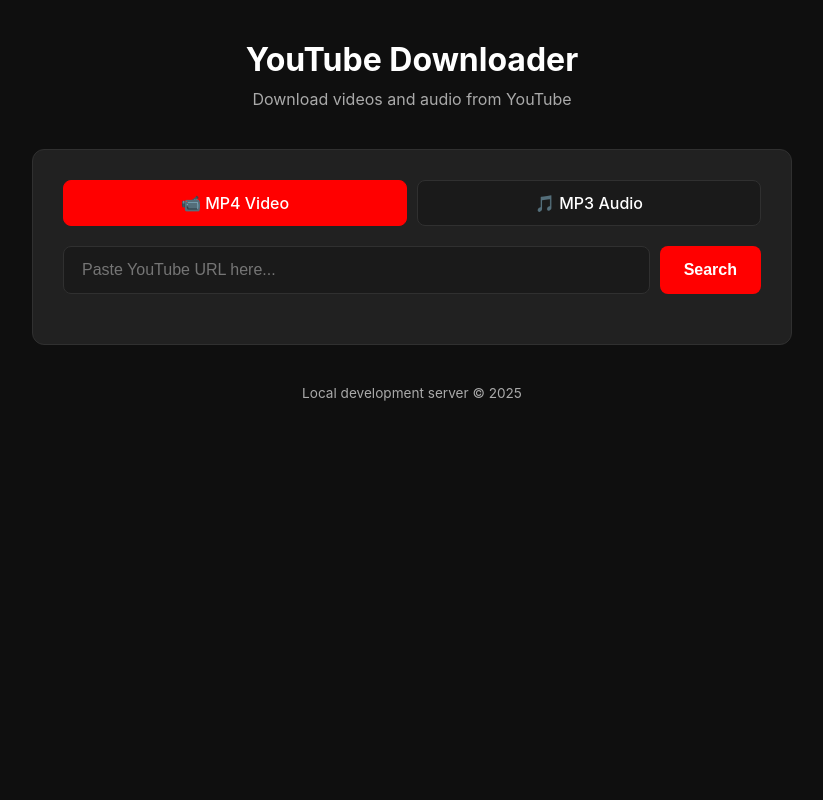
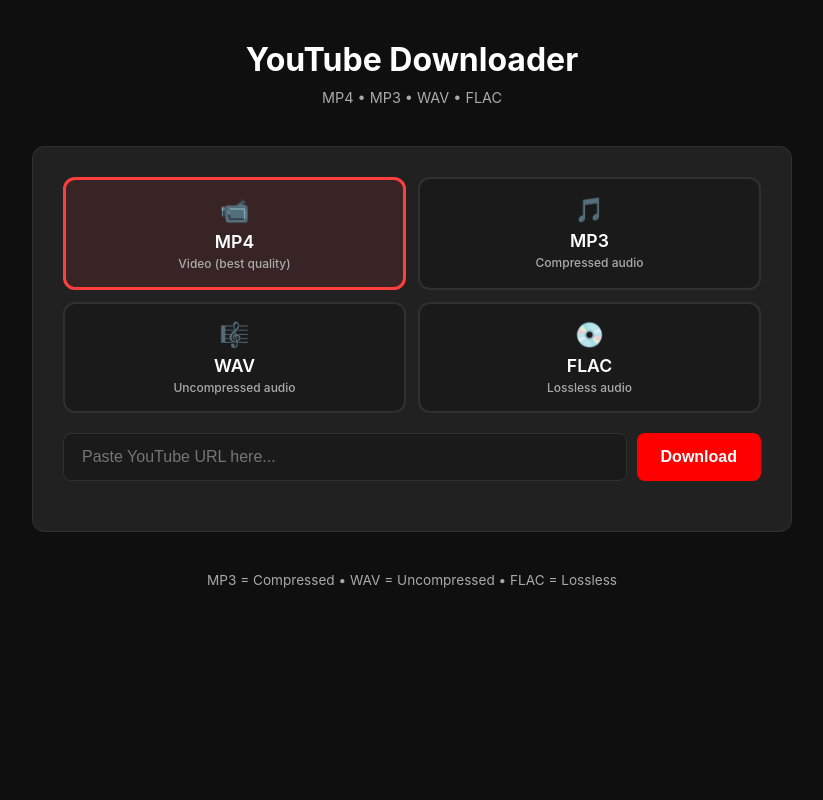
Before and after one commit to elrofoxart-png/ytdownloader-rofox, a Flask app: page / in a window 1280 px wide. Shown: the whole page, without its empty margins (228-1051 px from the left). Run offline with Flask 3, Linux system fonts and the light colour scheme; some libraries are stand-ins or nearby versions.

Commit message:
Add MP3/WAV/FLAC support + new UI

```diff
--- a/app.py
+++ b/app.py
@@ -88,7 +88,7 @@ def get_info():
 @app.route('/api/download', methods=['POST'])
 def download():
     url = request.json.get('url', '')
-    download_type = request.json.get('type', 'video')  # 'video' or 'audio'
+    download_type = request.json.get('type', 'video')  # 'video', 'mp3', 'wav', or 'flac'
 
     if not url:
         return jsonify({'error': 'URL required'}), 400
@@ -98,41 +98,99 @@ def download():
         return jsonify({'error': 'Invalid YouTube URL'}), 400
 
     try:
-        output_path = DOWNLOAD_FOLDER / f"%(title)s_%(id)s.%(ext)s"
+        # Get video info first for filename
+        info = get_video_info(url)
+        title = info.get('title', 'unknown') if info else 'unknown'
+        safe_title = re.sub(r'[^\w\s-]', '', title).strip()[:50]
 
-        if download_type == 'audio':
-            # Download audio only
+        if download_type == 'video':
+            # Download video MP4
+            output_template = str(DOWNLOAD_FOLDER / f"{safe_title}_{video_id}.%(ext)s")
+            cmd = [
+                'yt-dlp',
+                '-f', 'best[ext=mp4]/best',
+                '-o', output_template,
+                '--no-warnings',
+                url
+            ]
+            ext = 'mp4'
+
+        elif download_type == 'mp3':
+            # Download audio MP3
+            output_template = str(DOWNLOAD_FOLDER / f"{safe_title}_{video_id}.%(ext)s")
             cmd = [
                 'yt-dlp',
                 '-f', 'bestaudio/best',
                 '--extract-audio',
                 '--audio-format', 'mp3',
                 '--audio-quality', '0',
-                '-o', str(output_path),
+                '-o', output_template,
                 '--no-warnings',
                 url
             ]
-        else:
-            # Download video
+            ext = 'mp3'
+
+        elif download_type == 'wav':
+            # Download audio WAV
+            output_template = str(DOWNLOAD_FOLDER / f"{safe_title}_{video_id}.%(ext)s")
             cmd = [
                 'yt-dlp',
-                '-f', 'best[ext=mp4]/best',
-                '-o', str(output_path),
+                '-f', 'bestaudio/best',
+                '--extract-audio',
+                '--audio-format', 'wav',
+                '--audio-quality', '0',
+                '-o', output_template,
                 '--no-warnings',
                 url
             ]
+            ext = 'wav'
+
+        elif download_type == 'flac':
+            # Download audio FLAC
+            output_template = str(DOWNLOAD_FOLDER / f"{safe_title}_{video_id}.%(ext)s")
+            cmd = [
+                'yt-dlp',
+                '-f', 'bestaudio/best',
+                '--extract-audio',
+                '--audio-format', 'flac',
+                '--audio-quality', '0',
+                '-o', output_template,
+                '--no-warnings',
+                url
+            ]
+            ext = 'flac'
+        else:
+            return jsonify({'error': 'Invalid download type'}), 400
 
         result = subprocess.run(cmd, capture_output=True, text=True, timeout=300)
 
         if result.returncode == 0:
             # Find downloaded file
+            downloaded_file = None
             for file in DOWNLOAD_FOLDER.iterdir():
                 if video_id in file.name:
-                    return jsonify({
-                        'success': True,
-                        'filename': file.name,
-                        'path': str(file)
-                    })
+                    downloaded_file = file
+                    break
+
+            if downloaded_file:
+                return jsonify({
+                    'success': True,
+                    'filename': downloaded_file.name,
+                    'path': str(downloaded_file),
+                    'type': download_type,
+                    'ext': ext
+                })
+            else:
+                # Look for any file with similar name
+                for file in DOWNLOAD_FOLDER.iterdir():
+                    if safe_title.replace(' ', '_') in file.name or video_id in file.name:
+                        return jsonify({
+                            'success': True,
+                            'filename': file.name,
+                            'path': str(file),
+                            'type': download_type,
+                            'ext': ext
+                        })
 
         return jsonify({'error': 'Download failed', 'details': result.stderr}), 500
 
--- a/templates/index.html
+++ b/templates/index.html
@@ -3,7 +3,7 @@
 <head>
     <meta charset="UTF-8">
     <meta name="viewport" content="width=device-width, initial-scale=1.0">
-    <title>YouTube Video & Audio Downloader</title>
+    <title>YouTube Downloader - MP4 / MP3 / WAV / FLAC</title>
     <style>
         :root {
             --bg-primary: #0f0f0f;
@@ -14,13 +14,13 @@
             --accent: #ff0000;
             --accent-hover: #cc0000;
             --border: #303030;
+            --video-color: #ff3e3e;
+            --mp3-color: #3eff3e;
+            --wav-color: #3e8eff;
+            --flac-color: #ff8c3e;
         }
 
-        * {
-            margin: 0;
-            padding: 0;
-            box-sizing: border-box;
-        }
+        * { margin: 0; padding: 0; box-sizing: border-box; }
 
         body {
             font-family: -apple-system, BlinkMacSystemFont, 'Segoe UI', Roboto, sans-serif;
@@ -35,20 +35,9 @@
             padding: 40px 20px;
         }
 
-        header {
-            text-align: center;
-            margin-bottom: 40px;
-        }
-
-        h1 {
-            font-size: 2rem;
-            margin-bottom: 10px;
-        }
-
-        .subtitle {
-            color: var(--text-secondary);
-            font-size: 1rem;
-        }
+        header { text-align: center; margin-bottom: 40px; }
+        h1 { font-size: 2rem; margin-bottom: 10px; }
+        .subtitle { color: var(--text-secondary); font-size: 0.9rem; }
 
         .card {
             background: var(--bg-card);
@@ -57,6 +46,43 @@
             margin-bottom: 20px;
             border: 1px solid var(--border);
         }
+
+        .format-grid {
+            display: grid;
+            grid-template-columns: repeat(2, 1fr);
+            gap: 12px;
+            margin-bottom: 20px;
+        }
+
+        .format-btn {
+            padding: 16px;
+            border: 2px solid var(--border);
+            border-radius: 12px;
+            background: var(--bg-secondary);
+            color: var(--text-primary);
+            cursor: pointer;
+            text-align: center;
+            transition: all 0.2s;
+            font-weight: 500;
+        }
+
+        .format-btn:hover {
+            border-color: var(--accent);
+            transform: translateY(-2px);
+        }
+
+        .format-btn.active {
+            border-width: 3px;
+        }
+
+        .format-btn.mp4.active { border-color: var(--video-color); background: rgba(255, 62, 62, 0.1); }
+        .format-btn.mp3.active { border-color: var(--mp3-color); background: rgba(62, 255, 62, 0.1); }
+        .format-btn.wav.active { border-color: var(--wav-color); background: rgba(62, 142, 255, 0.1); }
+        .format-btn.flac.active { border-color: var(--flac-color); background: rgba(255, 140, 62, 0.1); }
+
+        .format-icon { font-size: 1.5rem; margin-bottom: 6px; }
+        .format-name { font-size: 1.1rem; font-weight: 600; }
+        .format-desc { font-size: 0.75rem; color: var(--text-secondary); margin-top: 4px; }
 
         .input-group {
             display: flex;
@@ -73,14 +99,11 @@
             color: var(--text-primary);
             font-size: 1rem;
             outline: none;
-            transition: border-color 0.2s;
         }
 
-        input[type="url"]:focus {
-            border-color: var(--accent);
-        }
+        input[type="url"]:focus { border-color: var(--accent); }
 
-        button {
+        button.action {
             padding: 14px 24px;
             border: none;
             border-radius: 8px;
@@ -88,54 +111,14 @@
             color: white;
             font-size: 1rem;
             cursor: pointer;
-            transition: background 0.2s;
             font-weight: 600;
         }
 
-        button:hover {
-            background: var(--accent-hover);
-        }
+        button.action:hover { background: var(--accent-hover); }
+        button.action:disabled { opacity: 0.6; cursor: not-allowed; }
 
-        button:disabled {
-            opacity: 0.6;
-            cursor: not-allowed;
-        }
-
-        .tabs {
-            display: flex;
-            gap: 10px;
-            margin-bottom: 20px;
-        }
-
-        .tab {
-            flex: 1;
-            padding: 12px;
-            background: var(--bg-secondary);
-            border: 1px solid var(--border);
-            border-radius: 8px;
-            cursor: pointer;
-            text-align: center;
-            transition: all 0.2s;
-            font-weight: 500;
-        }
-
-        .tab.active {
-            background: var(--accent);
-            border-color: var(--accent);
-        }
-
-        .info-section {
-            margin-top: 20px;
-        }
-
-        .video-info {
-            display: none;
-            animation: fadeIn 0.3s ease;
-        }
-
-        .video-info.show {
-            display: block;
-        }
+        .video-info { display: none; }
+        .video-info.show { display: block; animation: fadeIn 0.3s ease; }
 
         @keyframes fadeIn {
             from { opacity: 0; transform: translateY(10px); }
@@ -244,181 +203,132 @@
     <div class="container">
         <header>
             <h1>YouTube Downloader</h1>
-            <p class="subtitle">Download videos and audio from YouTube</p>
+            <p class="subtitle">MP4 • MP3 • WAV • FLAC</p>
         </header>
 
         <div class="card">
-            <div class="tabs">
-                <div class="tab active" onclick="setTab('video')">📹 MP4 Video</div>
-                <div class="tab" onclick="setTab('audio')">🎵 MP3 Audio</div>
+            <div class="format-grid" id="formatGrid">
+                <div class="format-btn mp4 active" onclick="selectFormat('mp4')">
+                    <div class="format-icon">📹</div>
+                    <div class="format-name">MP4</div>
+                    <div class="format-desc">Video (best quality)</div>
+                </div>
+                <div class="format-btn mp3" onclick="selectFormat('mp3')">
+                    <div class="format-icon">🎵</div>
+                    <div class="format-name">MP3</div>
+                    <div class="format-desc">Compressed audio</div>
+                </div>
+                <div class="format-btn wav" onclick="selectFormat('wav')">
+                    <div class="format-icon">🎼</div>
+                    <div class="format-name">WAV</div>
+                    <div class="format-desc">Uncompressed audio</div>
+                </div>
+                <div class="format-btn flac" onclick="selectFormat('flac')">
+                    <div class="format-icon">💿</div>
+                    <div class="format-name">FLAC</div>
+                    <div class="format-desc">Lossless audio</div>
+                </div>
             </div>
 
             <div class="input-group">
                 <input type="url" id="urlInput" placeholder="Paste YouTube URL here..." required>
-                <button onclick="fetchInfo()" id="fetchBtn">Search</button>
+                <button class="action" onclick="download()" id="downloadBtn">Download</button>
             </div>
 
-            <div class="info-section">
-                <div class="video-info" id="videoInfo">
-                    <img class="thumbnail" id="thumbnail" src="" alt="Video thumbnail">
-                    <h2 class="video-title" id="videoTitle"></h2>
-                    <p class="video-meta" id="videoMeta"></p>
+            <div class="progress" id="progress">
+                <div class="spinner"></div>
+                <p>Downloading and converting...</p>
+                <p style="color: var(--text-secondary); font-size: 0.85rem; margin-top: 8px;">This may take a few moments</p>
+            </div>
 
-                    <select class="quality-select" id="qualitySelect">
-                        <option value="">Select quality...</option>
-                    </select>
+            <div class="video-info" id="videoInfo">
+                <img class="thumbnail" id="thumbnail" src="" alt="">
+                <h2 class="video-title" id="videoTitle"></h2>
+                <p class="video-meta" id="videoMeta"></p>
+            </div>
 
-                    <button onclick="download()" id="downloadBtn" style="width: 100%;">Download</button>
-                </div>
+            <div class="success-box" id="successBox">
+                <div class="success-title">✅ Download Complete!</div>
+                <p id="successText">Your file is ready</p>
+                <a href="#" class="download-btn" id="downloadLink" download>⬇ Download File</a>
+            </div>
 
-                <div class="progress" id="progress">
-                    <div class="progress-bar">
-                        <div class="progress-fill" id="progressFill"></div>
-                    </div>
-                    <p class="progress-text" id="progressText">Preparing download...</p>
-                </div>
-
-                <div class="success-message" id="successMessage">
-                    <p>✅ Download complete!</p>
-                    <a href="#" class="download-link" id="downloadLink" target="_blank">Click to download file</a>
-                </div>
-
-                <div class="error" id="error"></div>
-            </div>
+            <div class="error" id="error"></div>
         </div>
 
         <footer>
-            <p>Local development server &copy; 2025</p>
+            <p>MP3 = Compressed • WAV = Uncompressed • FLAC = Lossless</p>
         </footer>
     </div>
 
     <script>
-        let currentTab = 'video';
-        let currentVideoId = '';
+        let currentFormat = 'mp4';
 
-        function setTab(type) {
-            currentTab = type;
-            document.querySelectorAll('.tab').forEach(t => t.classList.remove('active'));
-            event.target.classList.add('active');
-        }
-
-        async function fetchInfo() {
-            const url = document.getElementById('urlInput').value;
-            if (!url) return;
-
-            const btn = document.getElementById('fetchBtn');
-            btn.disabled = true;
-            btn.textContent = 'Loading...';
-
-            hideError();
-
-            try {
-                const response = await fetch('/api/info', {
-                    method: 'POST',
-                    headers: { 'Content-Type': 'application/json' },
-                    body: JSON.stringify({ url })
-                });
-
-                const data = await response.json();
-
-                if (data.error) {
-                    showError(data.error);
-                    return;
-                }
-
-                currentVideoId = data.id;
-                document.getElementById('thumbnail').src = data.thumbnail;
-                document.getElementById('videoTitle').textContent = data.title;
-                document.getElementById('videoMeta').textContent =
-                    `${data.uploader} • ${formatDuration(data.duration)}`;
-
-                const select = document.getElementById('qualitySelect');
-                select.innerHTML = '<option value="">Select quality...</option>';
-
-                if (currentTab === 'video') {
-                    data.formats
-                        .filter(f => f.has_video)
-                        .forEach(f => {
-                            const option = document.createElement('option');
-                            option.value = f.format_id;
-                            option.textContent = `${f.quality} (${f.ext.toUpperCase()})`;
-                            select.appendChild(option);
-                        });
-                } else {
-                    data.formats
-                        .filter(f => f.has_audio && !f.has_video)
-                        .forEach(f => {
-                            const option = document.createElement('option');
-                            option.value = f.format_id;
-                            option.textContent = `Audio ${f.quality} (${f.ext.toUpperCase()})`;
-                            select.appendChild(option);
-                        });
-                }
-
-                document.getElementById('videoInfo').classList.add('show');
-
-            } catch (err) {
-                showError('Failed to fetch video info');
-            } finally {
-                btn.disabled = false;
-                btn.textContent = 'Search';
-            }
+        function selectFormat(format) {
+            currentFormat = format;
+            document.querySelectorAll('.format-btn').forEach(btn => {
+                btn.classList.remove('active');
+            });
+            event.currentTarget.classList.add('active');
         }
 
         async function download() {
             const url = document.getElementById('urlInput').value;
+            if (!url) {
+                showError('Please paste a YouTube URL');
+                return;
+            }
 
-            document.getElementById('downloadBtn').disabled = true;
-            document.getElementById('downloadBtn').textContent = 'Downloading...';
-            document.getElementById('progress').classList.add('show');
+            const btn = document.getElementById('downloadBtn');
+            const progress = document.getElementById('progress');
+            const successBox = document.getElementById('successBox');
+            const error = document.getElementById('error');
 
-            hideError();
+            // Reset UI
+            btn.disabled = true;
+            btn.textContent = 'Processing...';
+            progress.classList.add('show');
+            successBox.classList.remove('show');
+            error.classList.remove('show');
 
             try {
                 const response = await fetch('/api/download', {
                     method: 'POST',
                     headers: { 'Content-Type': 'application/json' },
-                    body: JSON.stringify({
-                        url,
-                        type: currentTab
-                    })
+                    body: JSON.stringify({ url, type: currentFormat })
                 });
 
                 const data = await response.json();
 
                 if (data.success) {
-                    document.getElementById('progress').classList.remove('show');
-                    document.getElementById('successMessage').classList.add('show');
-                    document.getElementById('downloadLink').href = `/api/file/${data.filename}`;
+                    progress.classList.remove('show');
+                    document.getElementById('successText').textContent =
+                        `${data.filename} (${currentFormat.toUpperCase()})`;
+                    document.getElementById('downloadLink').href = `/api/file/${encodeURIComponent(data.filename)}`;
+                    successBox.classList.add('show');
                 } else {
                     showError(data.error || 'Download failed');
                 }
 
             } catch (err) {
-                showError('Download failed');
+                showError('Network error - please try again');
             } finally {
-                document.getElementById('downloadBtn').disabled = false;
-                document.getElementById('downloadBtn').textContent = 'Download';
+                btn.disabled = false;
+                btn.textContent = 'Download';
             }
         }
 
-        function formatDuration(seconds) {
-            const mins = Math.floor(seconds / 60);
-            const secs = seconds % 60;
-            return `${mins}:${secs.toString().padStart(2, '0')}`;
+        function showError(msg) {
+            document.getElementById('progress').classList.remove('show');
+            const error = document.getElementById('error');
+            error.textContent = msg;
+            error.classList.add('show');
         }
 
-        function showError(msg) {
-            const el = document.getElementById('error');
-            el.textContent = msg;
-            el.classList.add('show');
-        }
-
-        function hideError() {
-            document.getElementById('error').classList.remove('show');
-            document.getElementById('videoInfo').classList.remove('show');
-            document.getElementById('successMessage').classList.remove('show');
-        }
+        // Enter key support
+        document.getElementById('urlInput').addEventListener('keypress', (e) => {
+            if (e.key === 'Enter') download();
+        });
     </script>
 </body>
 </html>
```
Also changed, not shown: other parts of templates/index.html (+46 -70 lines).
